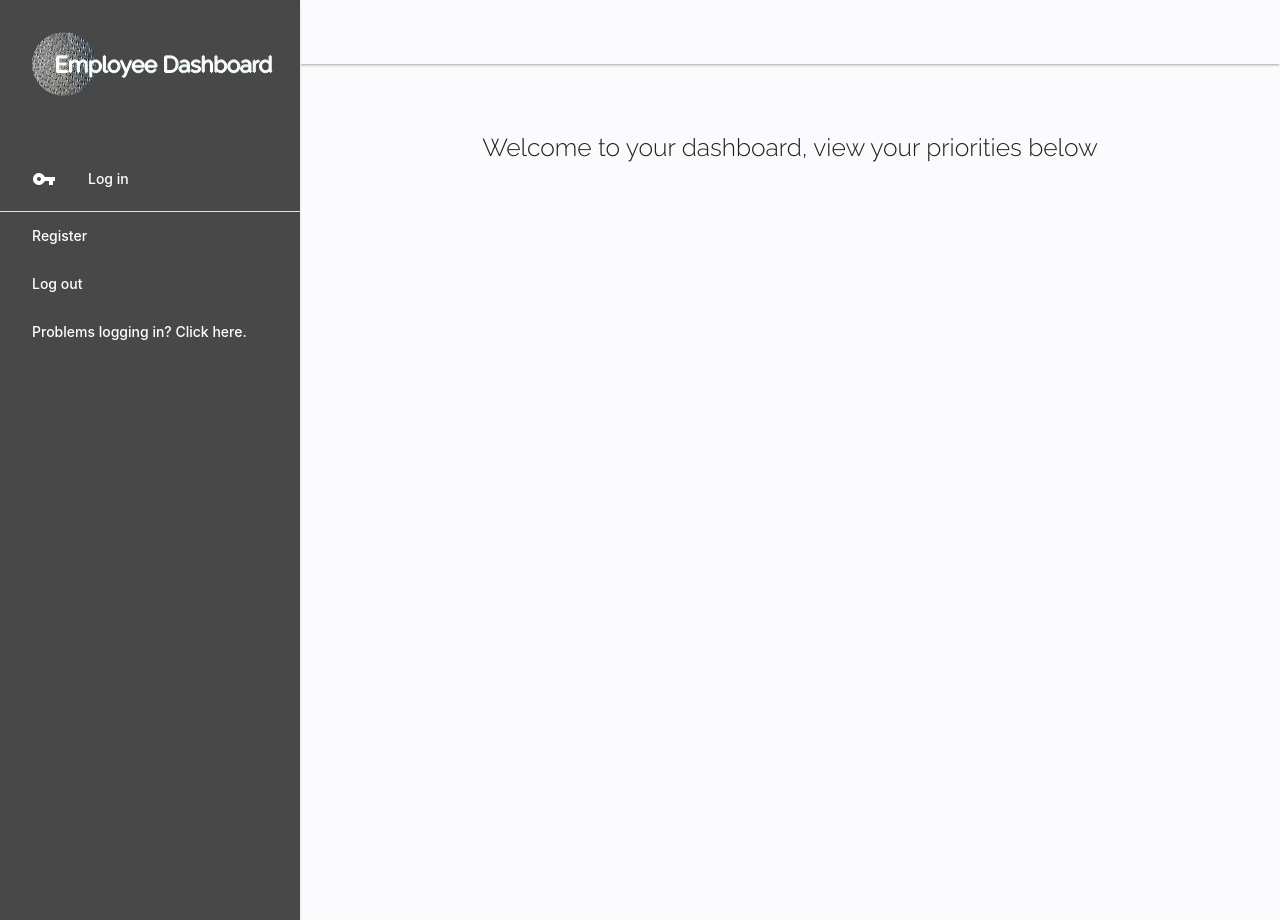
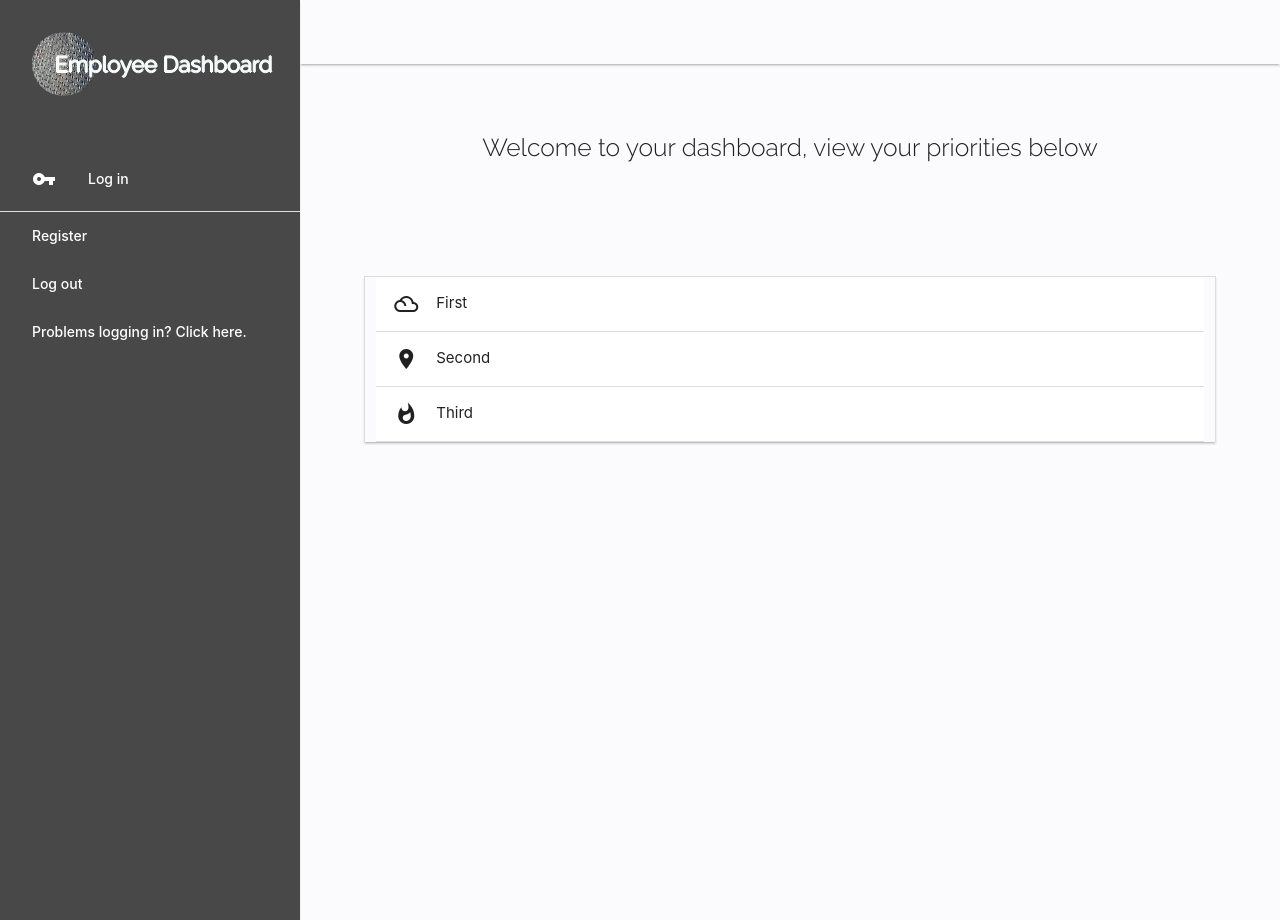
Before and after one commit to D-Lawson/employee-dashboard-app, a Flask app: page /dashboard in a window 1280 px wide. Run offline with Flask 2, Linux system fonts and the light colour scheme; some libraries are stand-ins or nearby versions.

Commit message:
Add collapsible accordion to dashboard

```diff
--- a/static/css/style.css
+++ b/static/css/style.css
@@ -11,6 +11,10 @@ h1, h2, h3, h4, h5{
 .heading-top-bottom{
   margin-top: 70px;
   margin-bottom: 45px;
+}
+
+.heading-top{
+  margin-top: 70px;
 }
 
 header, main, footer {
--- a/templates/dashboard.html
+++ b/templates/dashboard.html
@@ -2,6 +2,21 @@
 {% block content %}
 
     <h5 class="center-align heading-top-bottom">Welcome to your dashboard, view your priorities below</h5>
-
+<div class="row">
+    <ul class="col collapsible s12 heading-top">
+        <li>
+          <div class="collapsible-header"><i class="material-icons">filter_drama</i>First</div>
+          <div class="collapsible-body"><span>Lorem ipsum dolor sit amet.</span></div>
+        </li>
+        <li>
+          <div class="collapsible-header"><i class="material-icons">place</i>Second</div>
+          <div class="collapsible-body"><span>Lorem ipsum dolor sit amet.</span></div>
+        </li>
+        <li>
+          <div class="collapsible-header"><i class="material-icons">whatshot</i>Third</div>
+          <div class="collapsible-body"><span>Lorem ipsum dolor sit amet.</span></div>
+        </li>
+      </ul>
+</div>
 
 {% endblock %}
```
